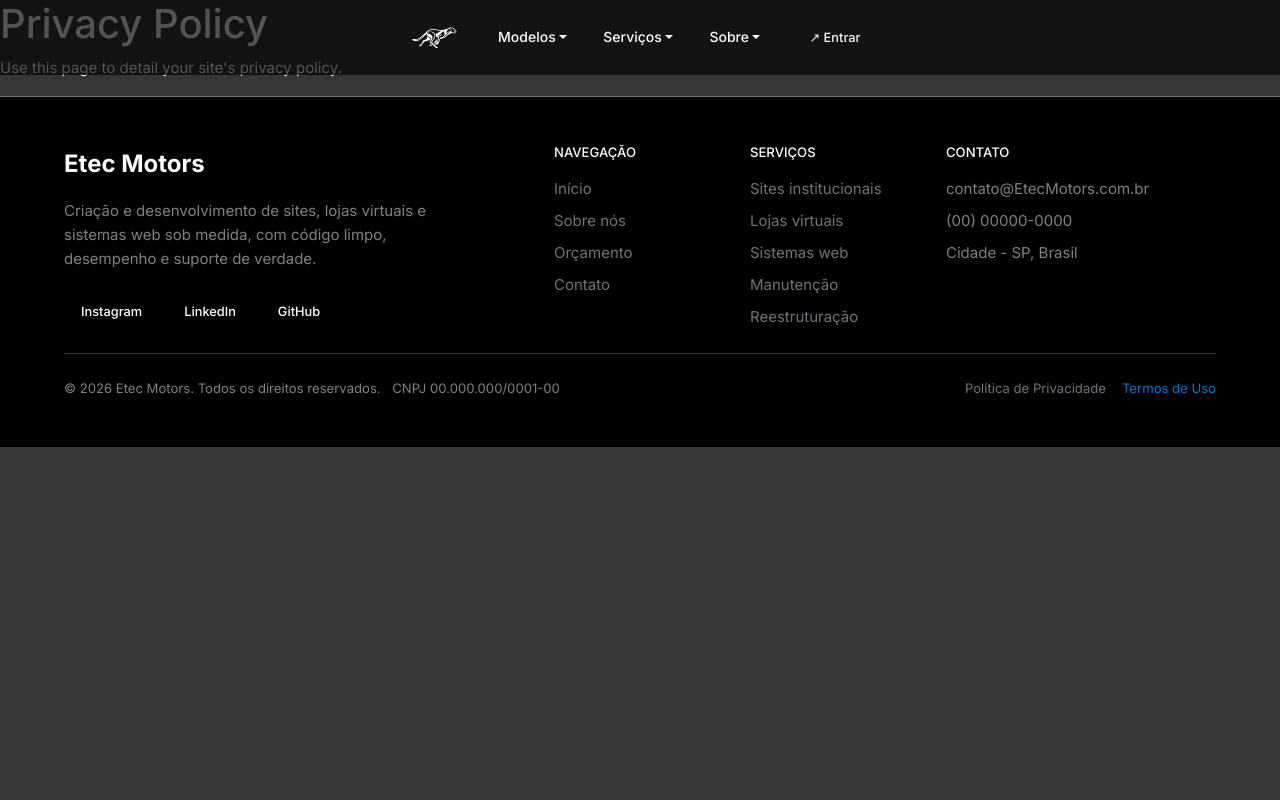
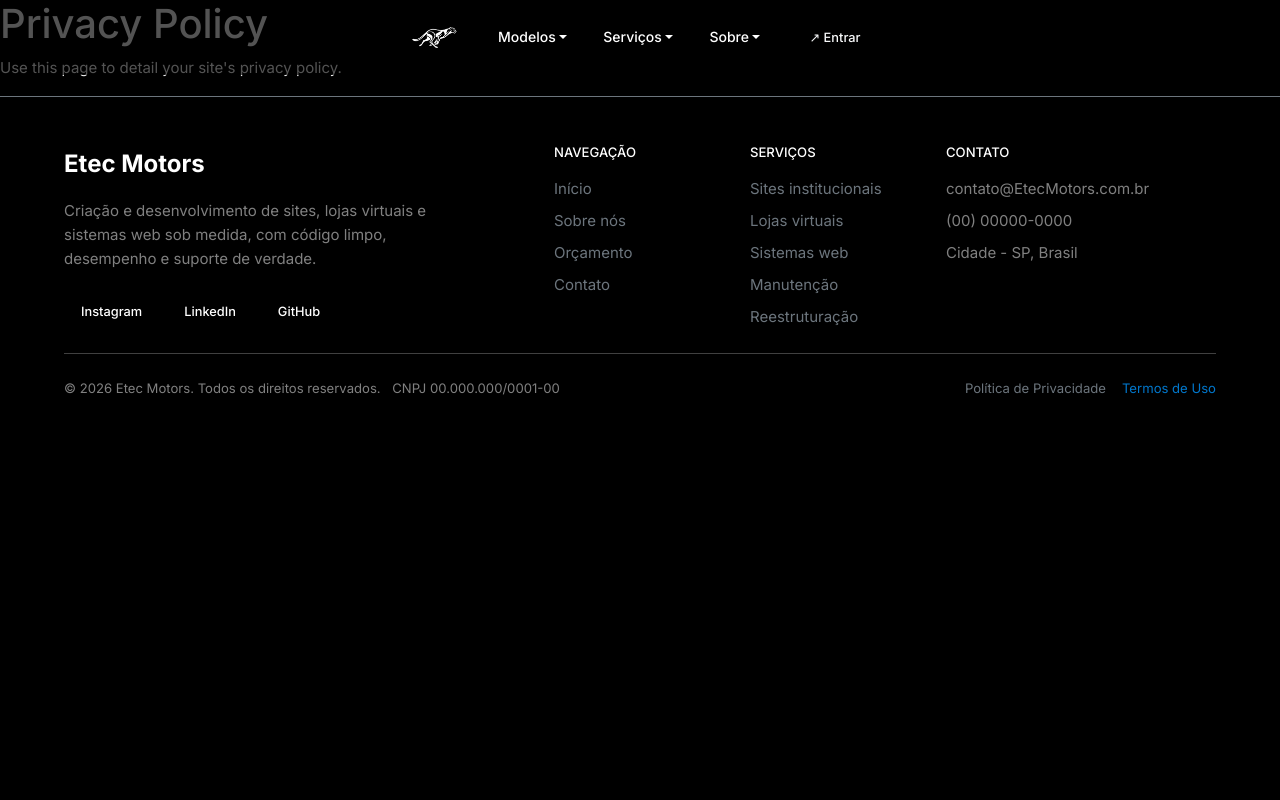
Before and after one commit to igorrr456/ProjetoCarrosEletricosFinal, an ASP.NET Core app: page /Home/Privacy in a window 1280 px wide. Run offline with ASP.NET Core 8, Linux system fonts and the light colour scheme; style sheets or scripts are compiled from the project's sources.

Commit message:
Style:Trocando cor do body para preto

```diff
--- a/ProjetoCarros/wwwroot/css/site.css
+++ b/ProjetoCarros/wwwroot/css/site.css
@@ -34,7 +34,7 @@ html {
            TOKENS DE DESIGN ? altere aqui para mudar o tema inteiro
            ============================================= */
 :root {
-    --bg: #363636;
+    --bg: #000000;
     --bg-gerenciamento: #FFFAFA; /* fundo principal: quase preto */
     --surface: #111111; /* superf?cie de cards/navbar */
     --border: #222222; /* bordas sutis */
```
